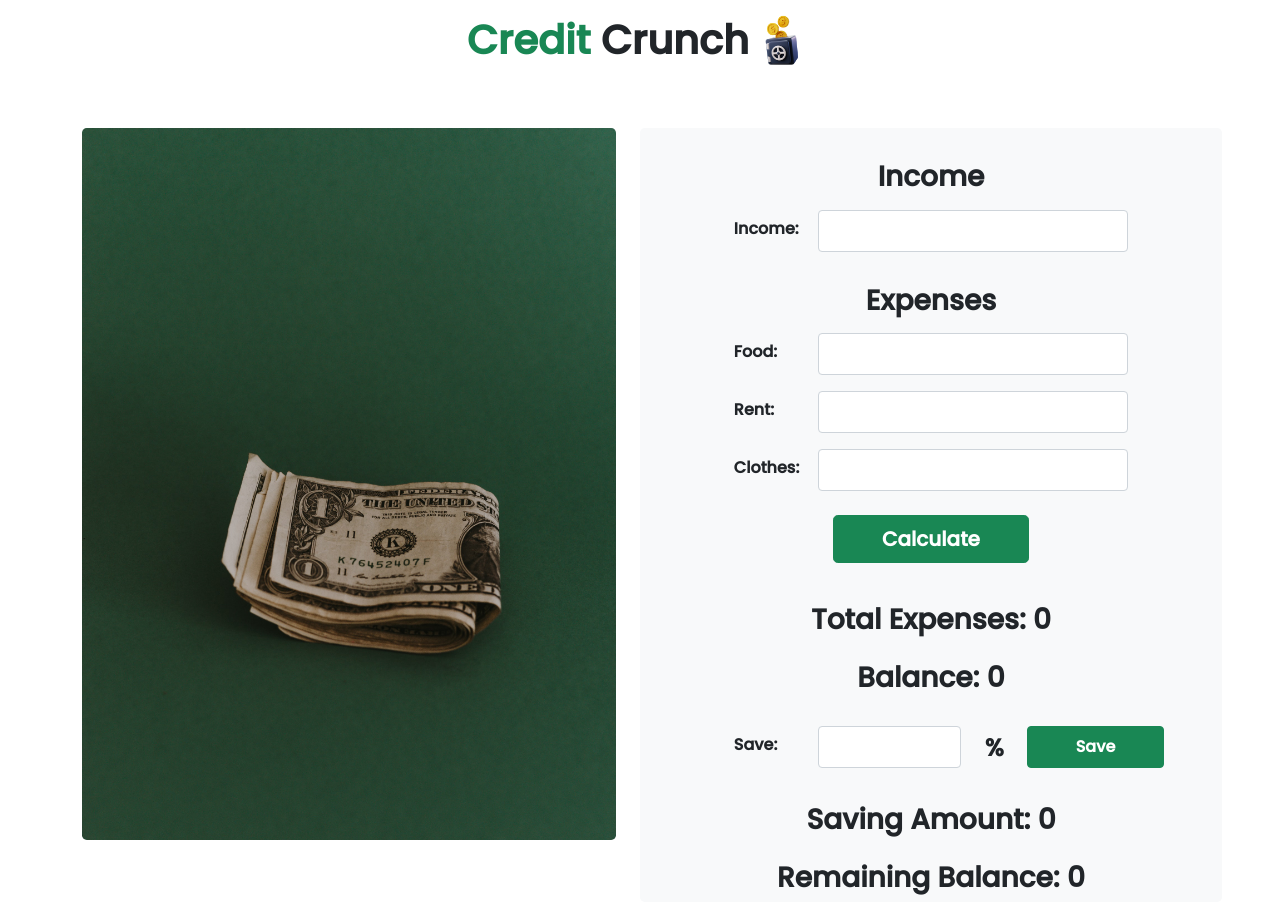
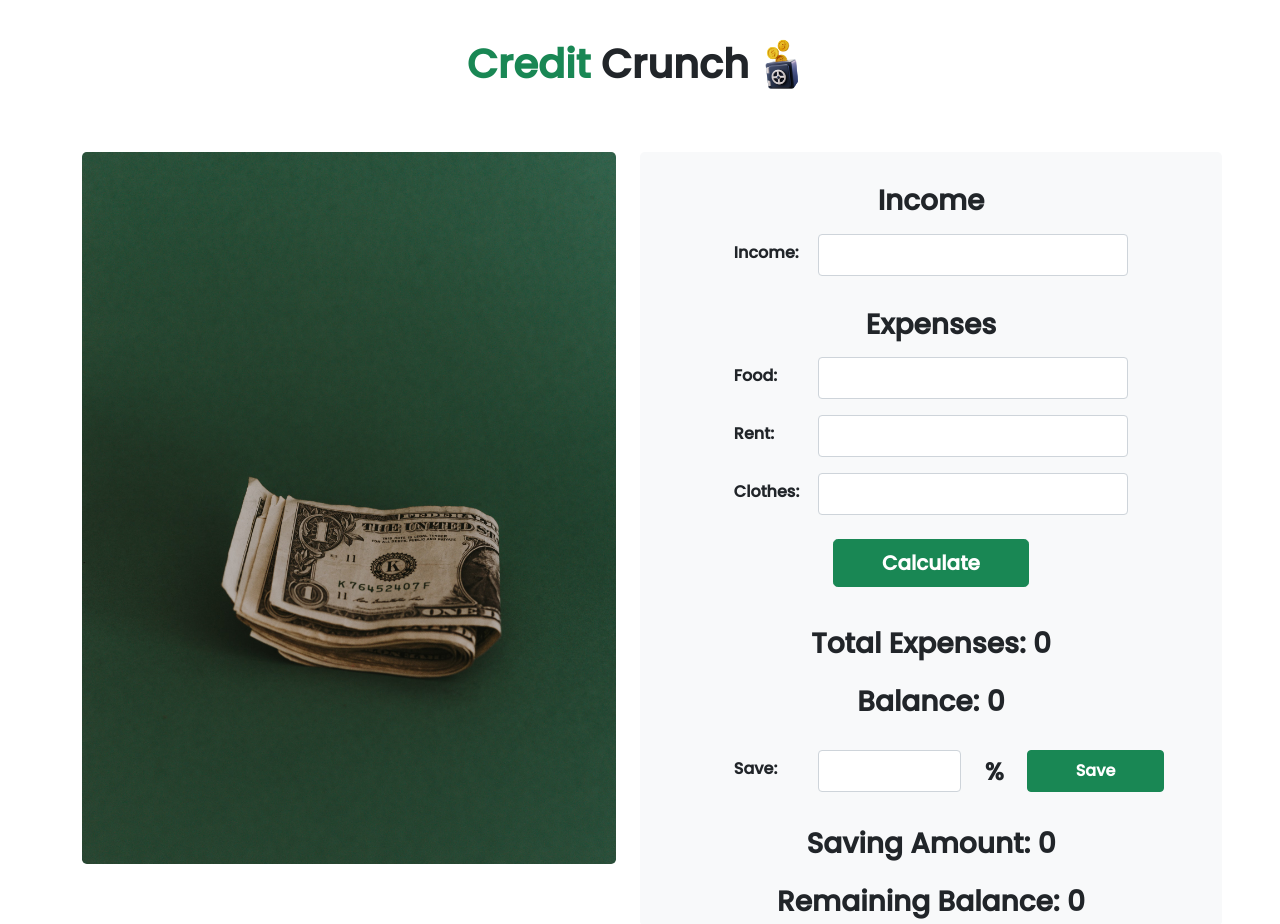
Before and after one commit to NafiulA/credit-crunch, a plain HTML site: page index.html in a window 1280 px wide. Drawn offline with nearby package versions, Linux system fonts and the light colour scheme.

Commit message:
header padding added

```diff
--- a/index.html
+++ b/index.html
@@ -14,7 +14,7 @@
 
 <body>
     <!-- header and logo section -->
-    <header class="container d-flex justify-content-center align-items-center">
+    <header class="container pt-4 d-flex justify-content-center align-items-center">
         <h1 class="py-3 m-0 fw-bold"><span class="text-success">Credit</span> Crunch</h1>
         <img height="64px" width="64px" src="./images/money-bank-logo.png" alt="coins in bank">
     </header>
```
